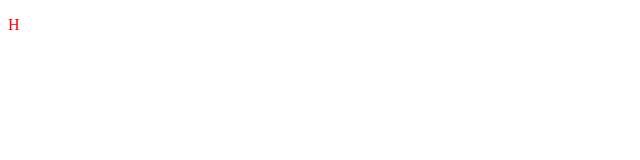
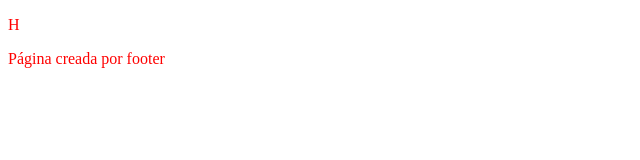
Before and after one commit to Andres-Blaper/LMSGI, a plain HTML site: page Prueba1/index.html in a window 1280 px wide. Shown: the whole page, without its empty margins (0-640 px from the left). Drawn offline with Linux system fonts and the light colour scheme.

Commit message:
Se añade footer

```diff
--- a/Prueba1/index.html
+++ b/Prueba1/index.html
@@ -10,6 +10,7 @@
 
 <body>
     <p>H</p>
+	<footer>Página creada por footer</footer>
 </body>
 
 </html>
```
